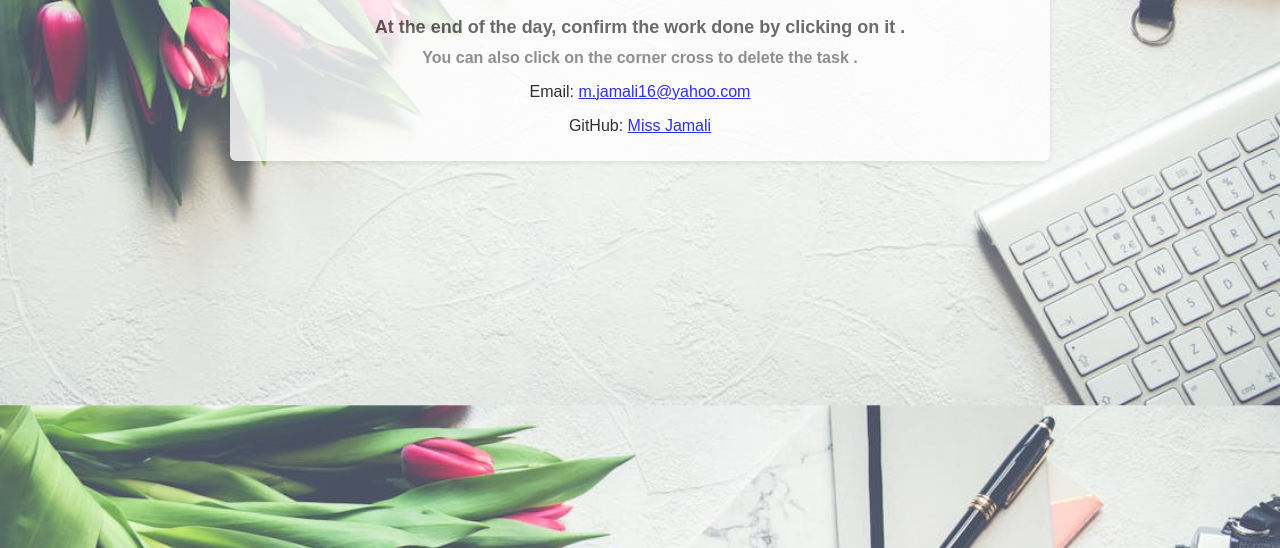
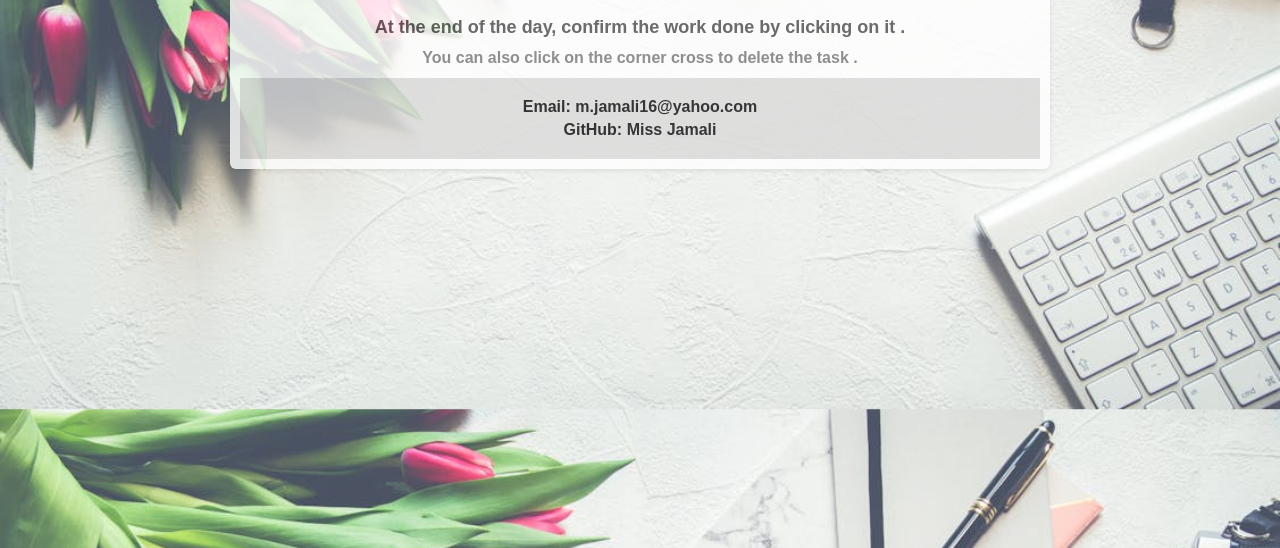
Before and after one commit to MaryaJamali/DailyWorkNoteProgram, a plain HTML site: page index.html in a window 1280 px wide. Shown: the part 252-800 px from the top of the page. Drawn offline with Linux system fonts and the light colour scheme.

Commit message:
Page styling

```diff
--- a/css/styles.css
+++ b/css/styles.css
@@ -83,3 +83,24 @@ li {
     font-size: 16px;
     color: #777777;
 }
+
+footer {
+    background-color: #dbdada;
+    color: #050505;
+    text-align: center;
+    font-weight: bold;
+    padding: 15px 0;
+}
+
+.footer-content p {
+    margin: 5px 0;
+}
+
+.footer-content a {
+    color: #080808;
+    text-decoration: none;
+}
+
+.footer-content a:hover {
+    text-decoration: underline;
+}
```
